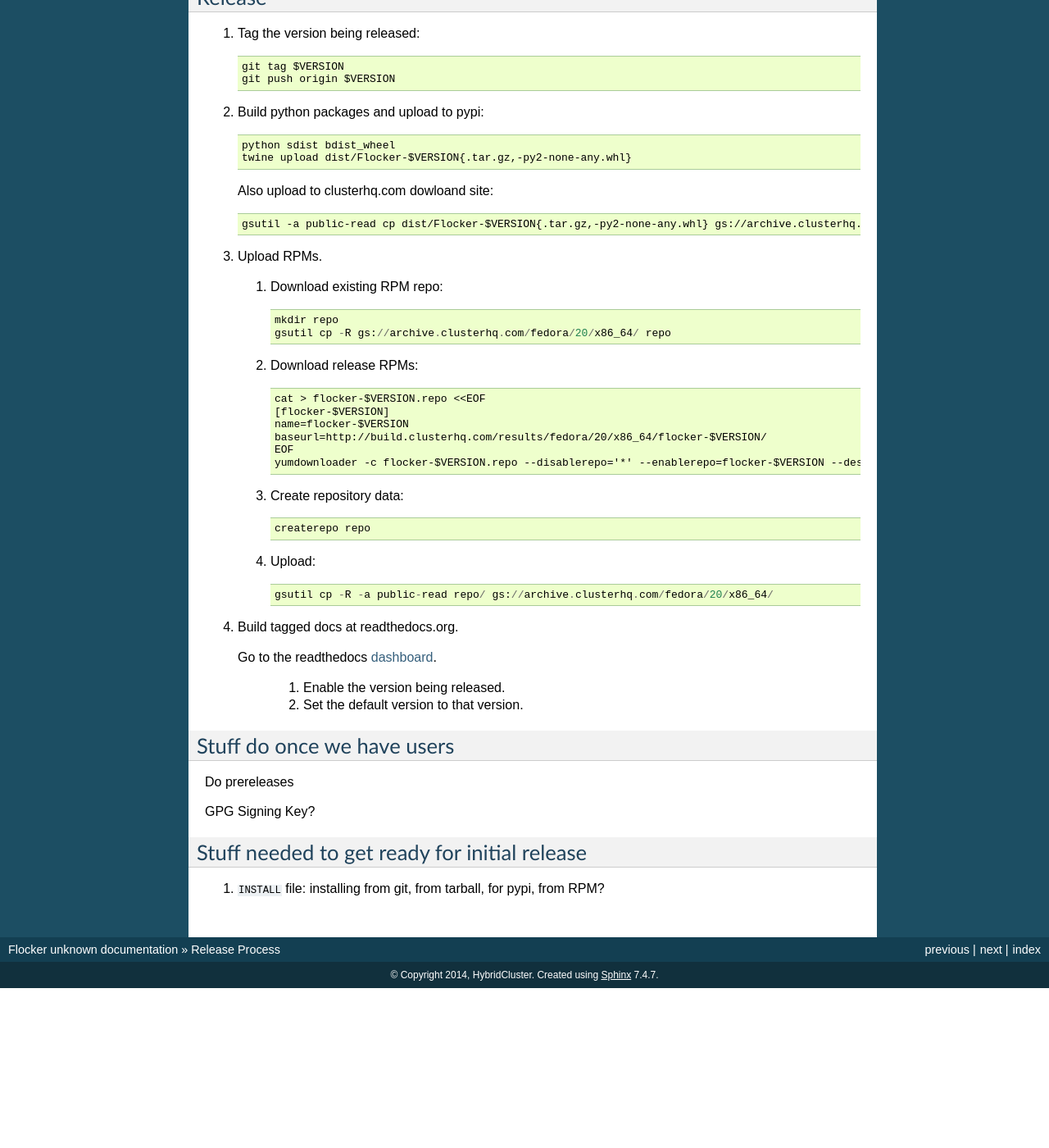
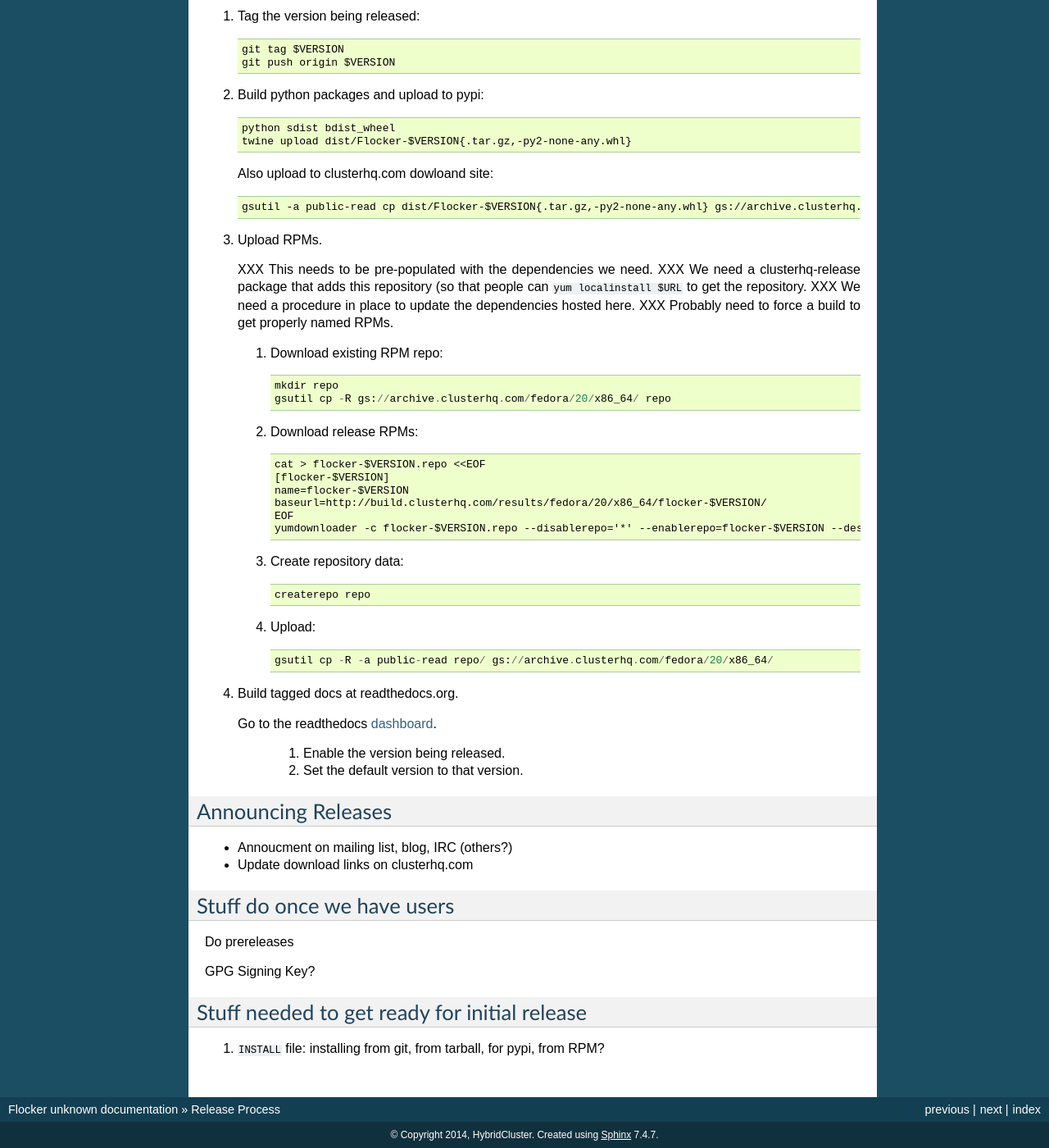
Before and after one commit to ClusterHQ/flocker, a Sphinx documentation site: the page built from docs/release-process.rst, in a window 1280 px wide and 1400 px high, scrolled down 1084 px. Shown: the whole window at 82% size. Built offline with Sphinx 7.4.7, drawn with Linux system fonts in a browser that asks for light colours; before the commit the page ends 2289 px from its top, so only the background shows below that; some of the changed text lies outside the part shown.

Commit message:
More words.

```diff
--- a/docs/release-process.rst
+++ b/docs/release-process.rst
@@ -69,6 +68,11 @@
 
 3. Upload RPMs.
 
+   XXX This needs to be pre-populated with the dependencies we need.
+   XXX We need a clusterhq-release package that adds this repository (so that people can ``yum localinstall $URL`` to get the repository.
+   XXX We need a procedure in place to update the dependencies hosted here.
+   XXX Probably need to force a build to get properly named RPMs.
+
    1. Download existing RPM repo::
 
          mkdir repo
@@ -99,6 +103,13 @@
     2. Set the default version to that version.
 
 
+Announcing Releases
+-------------------
+
+- Annoucment on mailing list, blog, IRC (others?)
+- Update download links on clusterhq.com
+
+
 Stuff do once we have users
 ---------------------------
 Do prereleases
```
Also changed, not shown: other parts of docs/release-process.rst (+0 -1 lines).
